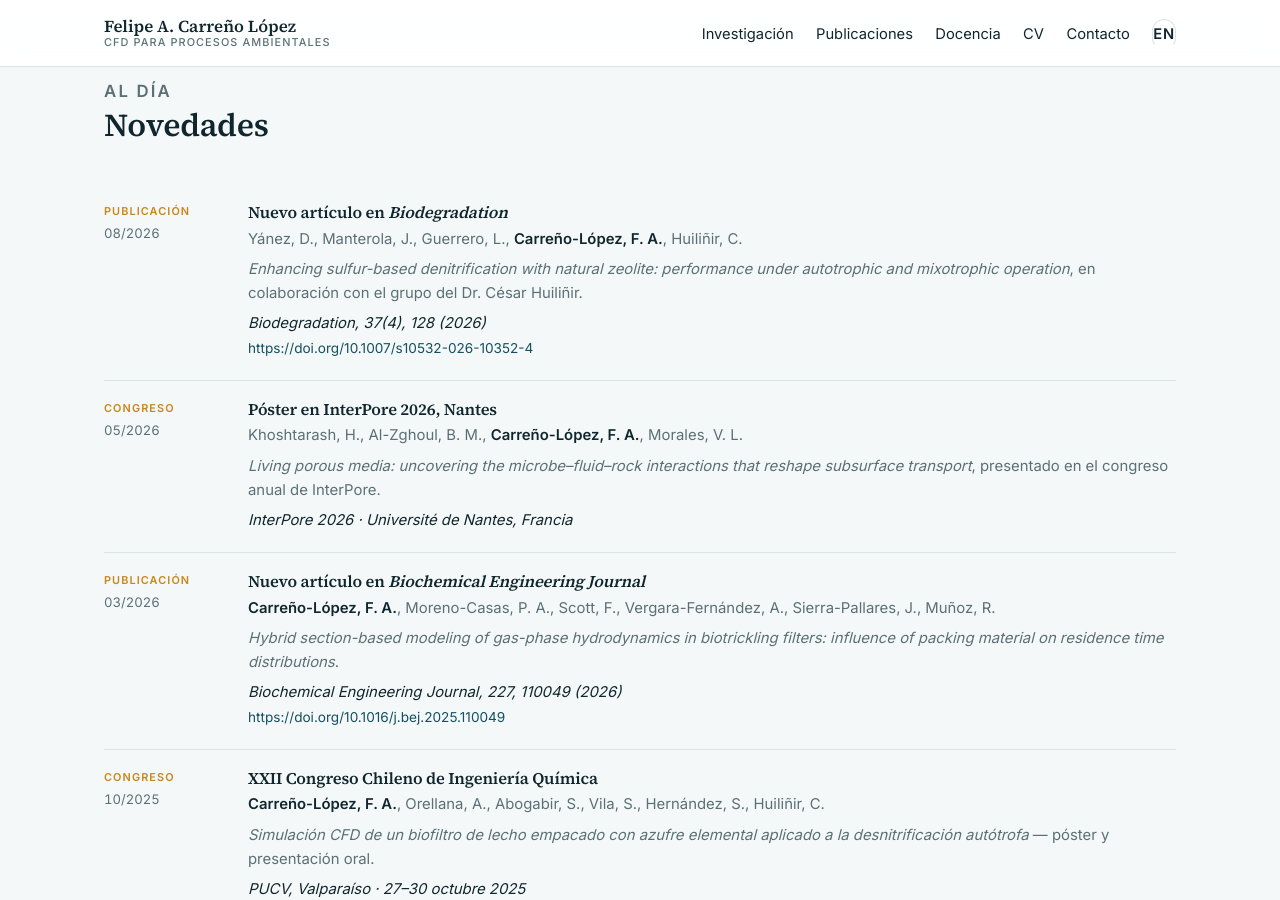
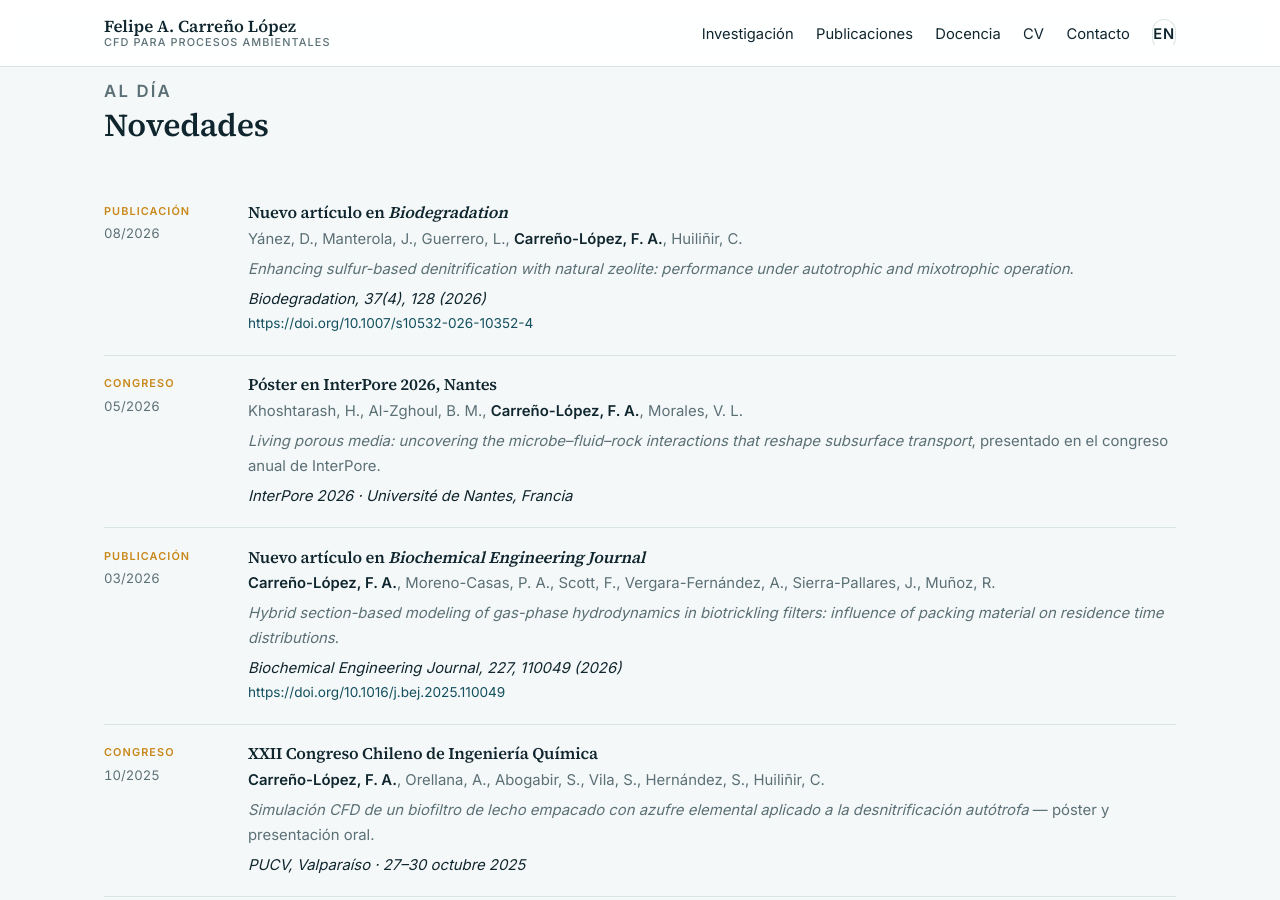
Before and after one commit to facarreno/facarreno.github.io, a Jekyll site: the page built from index.html, in a window 1280 px wide and 900 px high, scrolled down 3258 px. Built offline with Jekyll 4.4.1, drawn with Linux system fonts in a browser that asks for light colours.

Commit message:
Novedades: quitar mención al grupo colaborador en Biodegradation

```diff
--- a/_data/news.yml
+++ b/_data/news.yml
@@ -22,8 +22,8 @@
   authors: "Yánez, D., Manterola, J., Guerrero, L., Carreño-López, F. A., Huiliñir, C."
   citation: "Biodegradation, 37(4), 128 (2026)"
   body:
-    es: "*Enhancing sulfur-based denitrification with natural zeolite: performance under autotrophic and mixotrophic operation*, en colaboración con el grupo del Dr. César Huiliñir."
-    en: "*Enhancing sulfur-based denitrification with natural zeolite: performance under autotrophic and mixotrophic operation*, with Dr. César Huiliñir's group."
+    es: "*Enhancing sulfur-based denitrification with natural zeolite: performance under autotrophic and mixotrophic operation*."
+    en: "*Enhancing sulfur-based denitrification with natural zeolite: performance under autotrophic and mixotrophic operation*."
   link: "https://doi.org/10.1007/s10532-026-10352-4"
 
 - date: 2026-05-19
```
